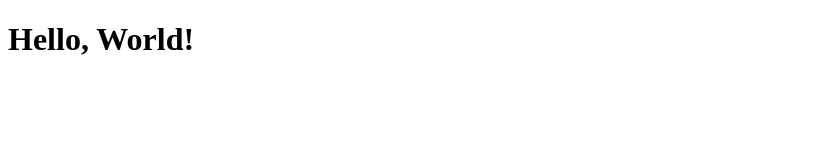
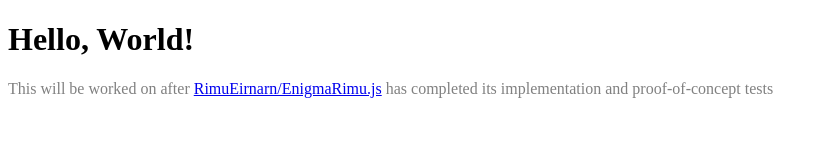
Before and after one commit to NekoRisya/nekorisya.github.io, a plain HTML site: page index.html in a window 1280 px wide. Shown: the whole page, without its empty margins (0-828 px from the left). Drawn offline with Linux system fonts and the light colour scheme.

Commit message:
Update index.html

```diff
--- a/index.html
+++ b/index.html
@@ -7,5 +7,7 @@
 </head>
 <body>
 	<h1>Hello, World!</h1>
+
+ <p style="color: gray">This will be worked on after <a href="https://github.com/RimuEirnarn/EnigmaRimu.js">RimuEirnarn/EnigmaRimu.js</a> has completed its implementation and proof-of-concept tests</p>
 </body>
 </html>
```
